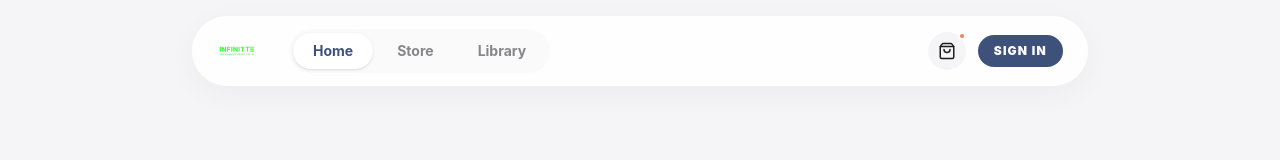
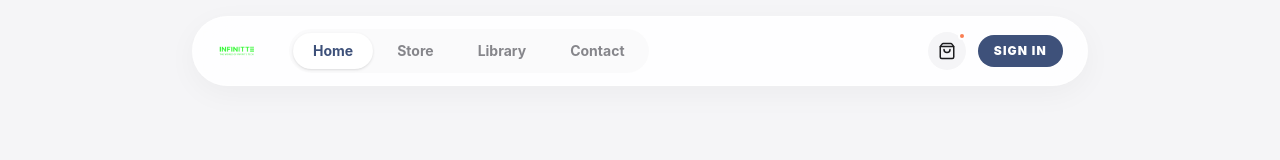
Before and after one commit to saimon919/DigiNepal, a React (Vite) app: page / in a window 1280 px wide. Shown: the top 160 px of the page. Built offline with nearby package versions, Linux system fonts and the light colour scheme; the HTML template or start-up script is replaced by a standard one.

Commit message:
Update Layout.tsx

```diff
--- a/src/components/layout/Layout.tsx
+++ b/src/components/layout/Layout.tsx
@@ -24,7 +24,8 @@ export default function Layout() {
                         {[
                             { name: 'Home', path: '/' },
                             { name: 'Store', path: '/store' },
-                            { name: 'Library', path: '/my-assets' }
+                            { name: 'Library', path: '/my-assets' },
+                            { name: 'Contact', path: '/contact' }
                         ].map((item) => {
                             const isActive = location.pathname === item.path;
                             return (
```
